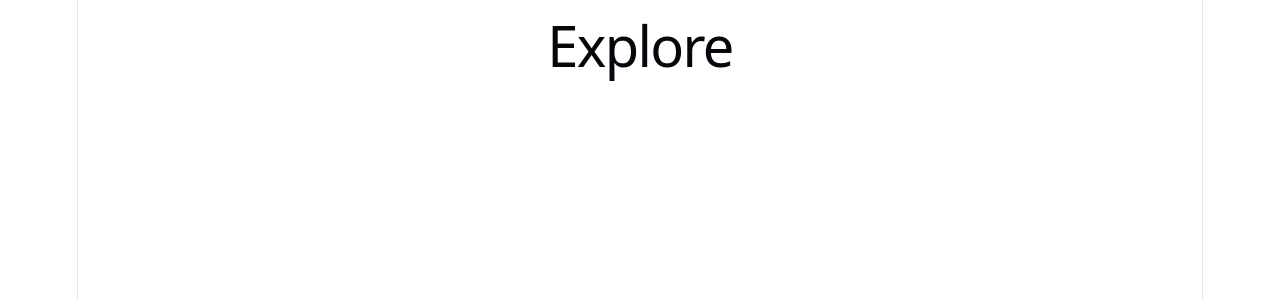
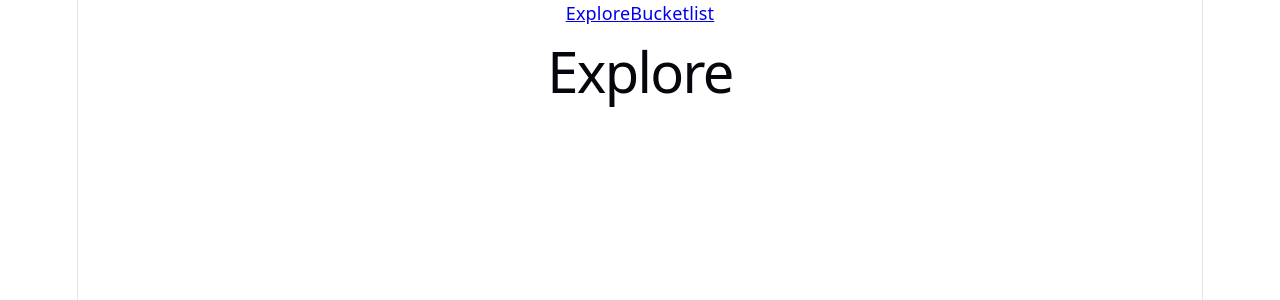
Before and after one commit to mristimaki/travel-quest, a React (Vite) app: page / in a window 1280 px wide. Shown: the top 300 px of the page. Built offline with nearby package versions, Linux system fonts and the light colour scheme.

Commit message:
Add routing and Navbar component

```diff
--- a/src/App.jsx
+++ b/src/App.jsx
@@ -1,4 +1,5 @@
 import { Routes, Route } from 'react-router-dom'
+import Navbar from './components/Navbar'
 import BucketlistPage from './pages/BucketlistPage'
 import DestinationPage from './pages/DestinationPage'
 import ExplorePage from './pages/ExplorePage'
@@ -8,7 +9,7 @@ function App() {
 
   return (
     <>
-      { /* Lägg din navbar här sen*/ }
+      <Navbar />
 
       <Routes>
         <Route path="/" element={<ExplorePage />} />
--- /dev/null
+++ b/src/components/Navbar.jsx
@@ -0,0 +1,10 @@
+import { Link } from 'react-router-dom'
+
+function Navbar() {
+    return <nav>
+        <Link to="/">Explore</Link>
+        <Link to="/bucketlist">Bucketlist</Link>
+    </nav>
+}
+
+export default Navbar
```
